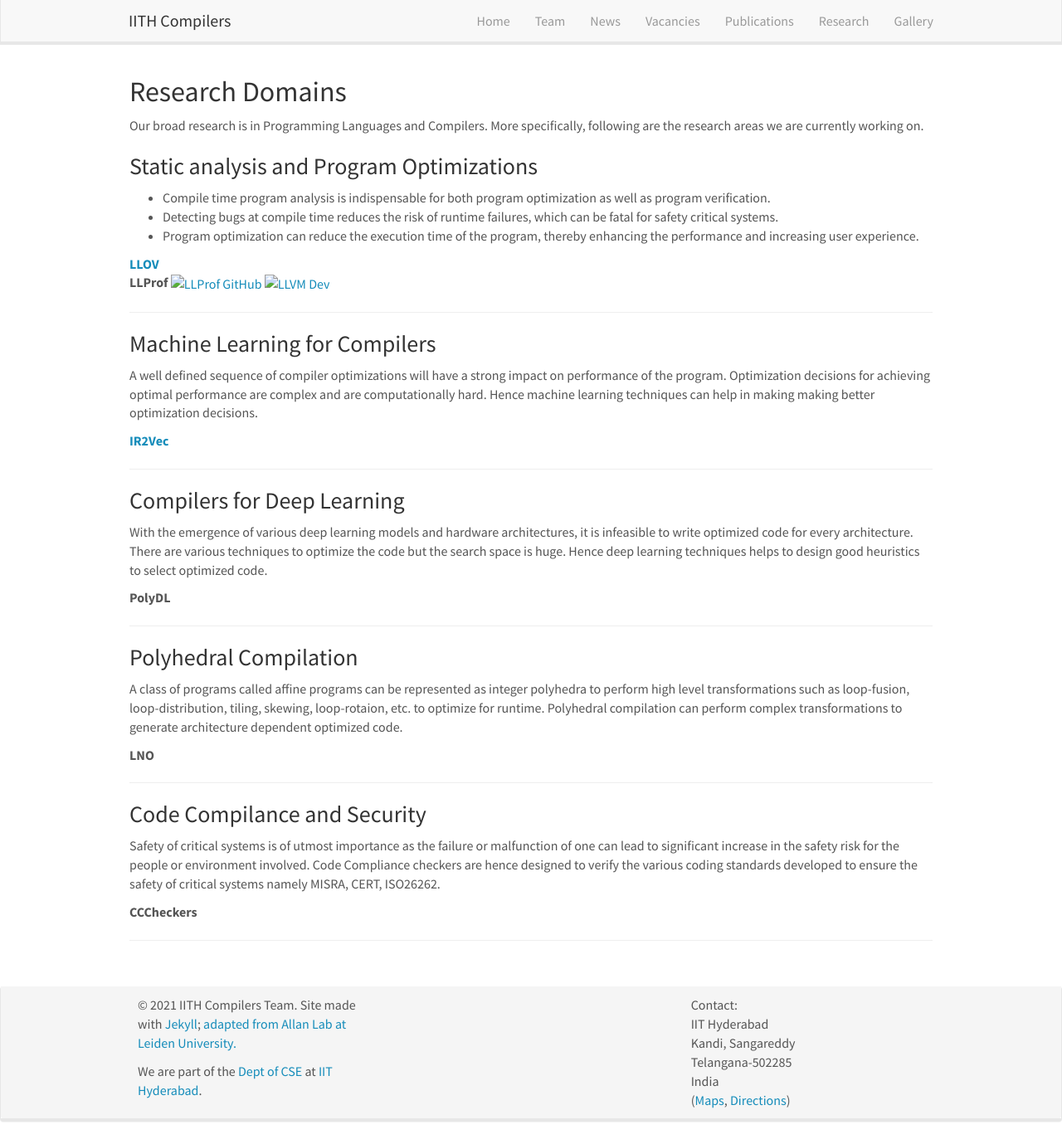
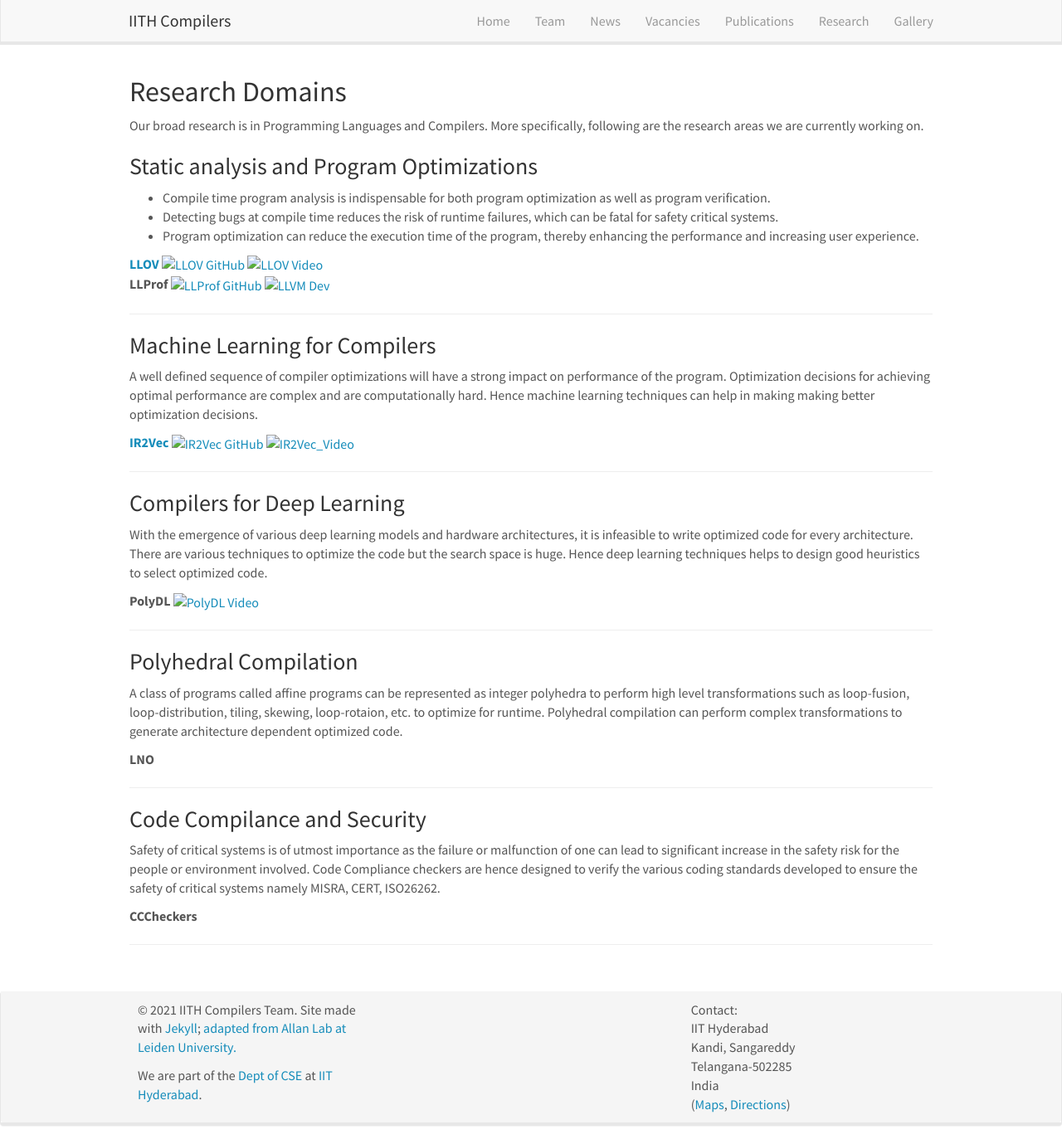
Before and after one commit to utpalbora/compilers.cse.iith.ac.in, a Jekyll site: the page built from _pages/research.md, in a window 1280 px wide and 1379 px high. Shown: the whole window at 83% size. Built offline with Jekyll 4.4.1, drawn with Linux system fonts in a browser that asks for light colours; nearby versions of some CDN libraries.

Commit message:
Adding GH and YT links to IR2Vec, LLOV and PolyDL in research page

```diff
--- a/_pages/research.md
+++ b/_pages/research.md
@@ -26,7 +26,7 @@ Our broad research is in Programming Languages and Compilers. More specifically,
 * Detecting bugs at compile time reduces the risk of runtime failures, which can be fatal for safety critical systems.
 * Program optimization can reduce the execution time of the program, thereby enhancing the performance and increasing user experience.
 <details>
-<summary class="dp" markdown='span'><b><a href="{{ site.url }}{{ site.baseurl }}/projects/llov/" target="_blank">LLOV</a></b> </summary>
+<summary class="dp" markdown='span'><b><a href="{{ site.url }}{{ site.baseurl }}/projects/llov/" target="_blank">LLOV</a></b> <a href="https://github.com/utpalbora/LLOV" target="_blank"> <img  class="dp-img" alt="LLOV GitHub" src="https://github.githubassets.com/favicons/favicon.svg" width="15px" height="15px"></a> <a href="https://www.youtube.com/watch?v=kyD4ysn8ljE&t=3781s&ab_channel=HiPEAC" target="_blank"> <img  class="dp-img" alt="LLOV Video" src="https://www.youtube.com/s/desktop/75da313d/img/favicon.ico" width="15px" height="15px"></a></summary>
 
 ##### LLOV is a fast, static, data-race checker for OpenMP programs. It is language-agnostic and can detect races in C/C++ and FORTRAN programs.
 
@@ -42,7 +42,7 @@ Our broad research is in Programming Languages and Compilers. More specifically,
 A well defined sequence of compiler optimizations will have a strong impact on performance of the program. Optimization decisions for achieving optimal performance are complex and are computationally hard. Hence machine learning techniques can help in making making better optimization decisions.
 
 <details>
-<summary class="dp" markdown='span'> <b><a href="{{ site.url }}{{ site.baseurl }}/projects/ir2vec/" target="_blank">IR2Vec</a></b> </summary>
+<summary class="dp" markdown='span'> <b><a href="{{ site.url }}{{ site.baseurl }}/projects/ir2vec/" target="_blank">IR2Vec</a></b> <a href="https://github.com/IITH-Compilers/IR2Vec" target="_blank"> <img  class="dp-img" alt="IR2Vec GitHub" src="https://github.githubassets.com/favicons/favicon.svg" width="15px" height="15px"></a> <a href="https://www.youtube.com/watch?v=kyD4ysn8ljE&t=4688s&ab_channel=HiPEAC" target="_blank"> <img  class="dp-img" alt="IR2Vec_Video" src="https://www.youtube.com/s/desktop/75da313d/img/favicon.ico" width="15px" height="15px"> </summary>
 
 ##### IR2Vec is the framework based on LLVM IR to represent programs as distributed vectors. Such vectors, representing the programs can be used by ML models to solve optimization and software engineering tasks.
 </details>
@@ -51,7 +51,7 @@ A well defined sequence of compiler optimizations will have a strong impact on p
 ### Compilers for Deep Learning
 With the emergence of various deep learning models and hardware architectures, it is infeasible to write optimized code for every architecture. There are various techniques to optimize the code but the search space is huge. Hence deep learning techniques helps to design good heuristics to select optimized code.
 <details>
-<summary class="dp" markdown='span'> <b>PolyDL</b> </summary>
+<summary class="dp" markdown='span'> <b>PolyDL</b> <a href="https://www.youtube.com/watch?v=kyD4ysn8ljE&t=1866s&ab_channel=HiPEAC" target="_blank"> <img  class="dp-img" alt="PolyDL Video" src="https://www.youtube.com/s/desktop/75da313d/img/favicon.ico" width="15px" height="15px"></a></summary>
 
 ##### End to end tool to find the Optimized Code for the hardware.
 </details>
```
